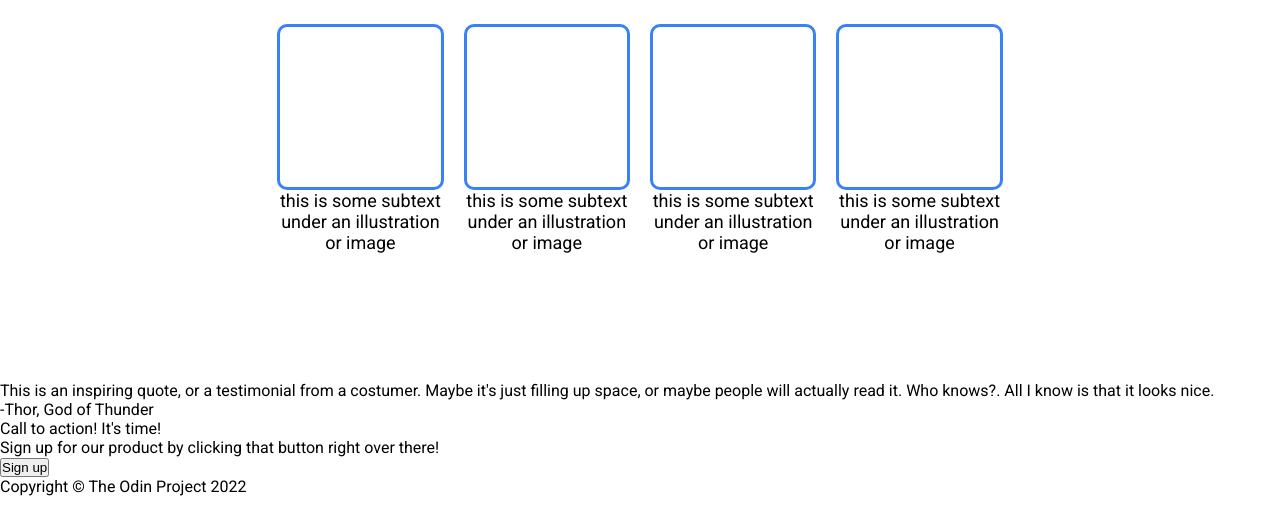
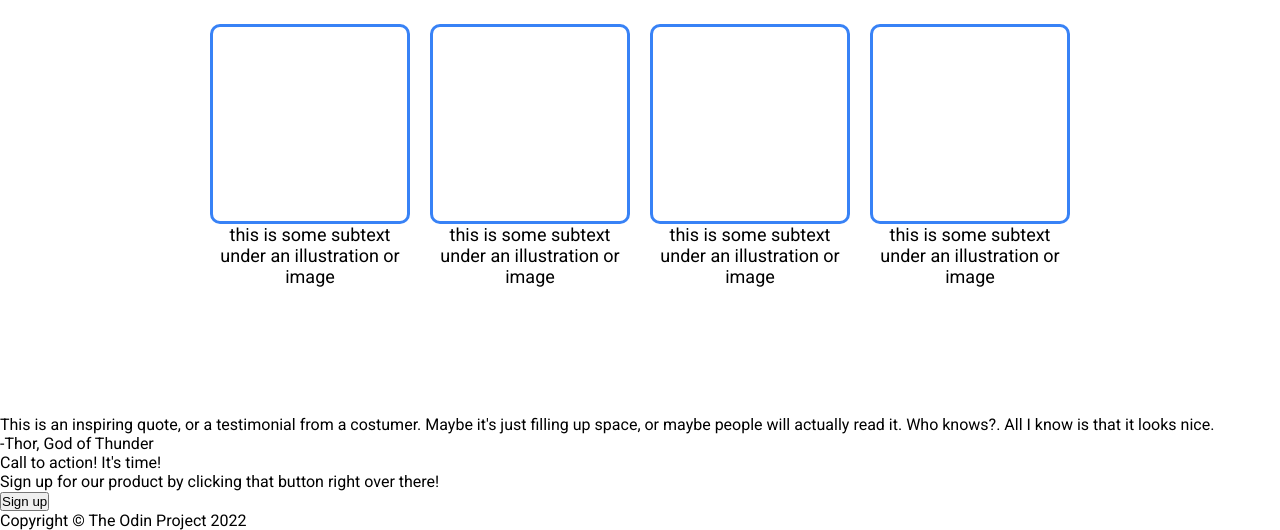
Before and after one commit to Endzelisp/odin_project_landing_page, a plain HTML site: page index.html in a window 1280 px wide. Shown: the part 623-1153 px from the top of the page. Before the commit the page ends 1119 px from the top, so only its background shows below. Drawn offline with Linux system fonts and the light colour scheme.

Commit message:
Chance card-area class name for information
Change box class width and height values add
add wrap property to .cards

```diff
--- a/index.html
+++ b/index.html
@@ -29,7 +29,7 @@
     </div>
   </header>
   <main>
-    <section class="card-area">
+    <section class="information">
       <h2>Some random information.</h2>
       <div class="cards">
         <div class="card">
--- a/styles.css
+++ b/styles.css
@@ -85,7 +85,7 @@ header {
 
 /* End of the header area */
 
-.card-area h2 {
+.information h2 {
   text-align: center;
   font-size: 36px;
   font-weight: bolder;
@@ -96,6 +96,7 @@ header {
 .cards {
   display: flex;
   justify-content: center;
+  flex-wrap: wrap;
   gap: 20px;
   padding-bottom: 10%;
 }
@@ -104,7 +105,7 @@ header {
   display: flex;
   flex-direction: column;
   align-items: center;
-  width: 13%;
+  width: 200px;
 }
 
 .card p {
@@ -113,8 +114,8 @@ header {
 }
 
 .box {
-  width: 13vw;
-  height: 13vw;
+  width: 200px;
+  height: 200px;
   border: 3px solid #3882F6;
   border-radius: 10px;
 }
```
